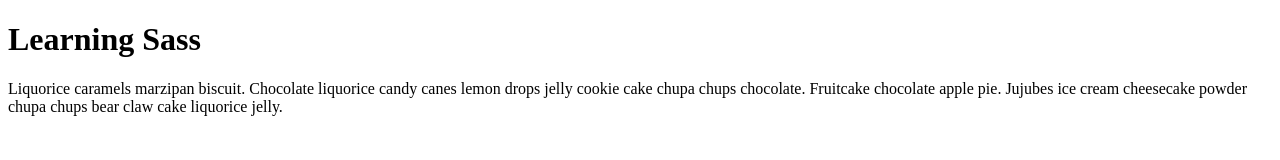
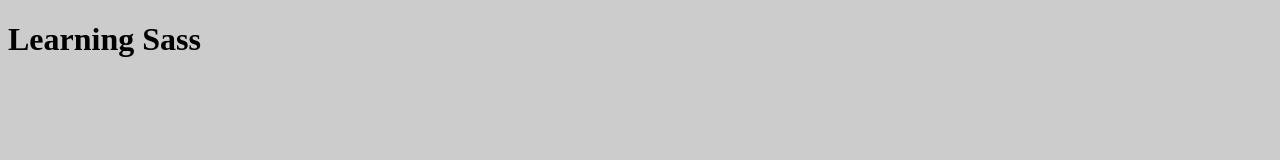
Before and after one commit to mablchnole/Getting-Started-Sass, a website: page views/index.html in a window 1280 px wide. Drawn offline with nearby package versions, Linux system fonts and the light colour scheme; files that its build step writes are made by us from their sources.

Commit message:
run watch flag to preprocess files

```diff
--- a/package.json
+++ b/package.json
@@ -4,7 +4,8 @@
   "description": "",
   "main": "index.js",
   "scripts": {
-    "test": "echo \"Error: no test specified\" && exit 1"
+    "test": "echo \"Error: no test specified\" && exit 1",
+    "start": "node server/app.js"
   },
   "author": "",
   "license": "ISC",
--- /dev/null
+++ b/public/css/style.css
@@ -0,0 +1,7 @@
+body {
+  background: #ccc; }
+
+p {
+  color: #ccc; }
+
+/*# sourceMappingURL=style.css.map */
--- a/views/index.html
+++ b/views/index.html
@@ -3,7 +3,7 @@
   <head>
     <meta charset="utf-8">
     <title>Learning Sass</title>
-    <link rel="stylesheet" href="css/style.scss" media="screen" title="no title" charset="utf-8">
+    <link rel="stylesheet" href="css/style.css" media="screen" title="no title" charset="utf-8">
   </head>
   <body>
     <h1>Learning Sass</h1>
```
Also changed, not shown: 2 other files.
